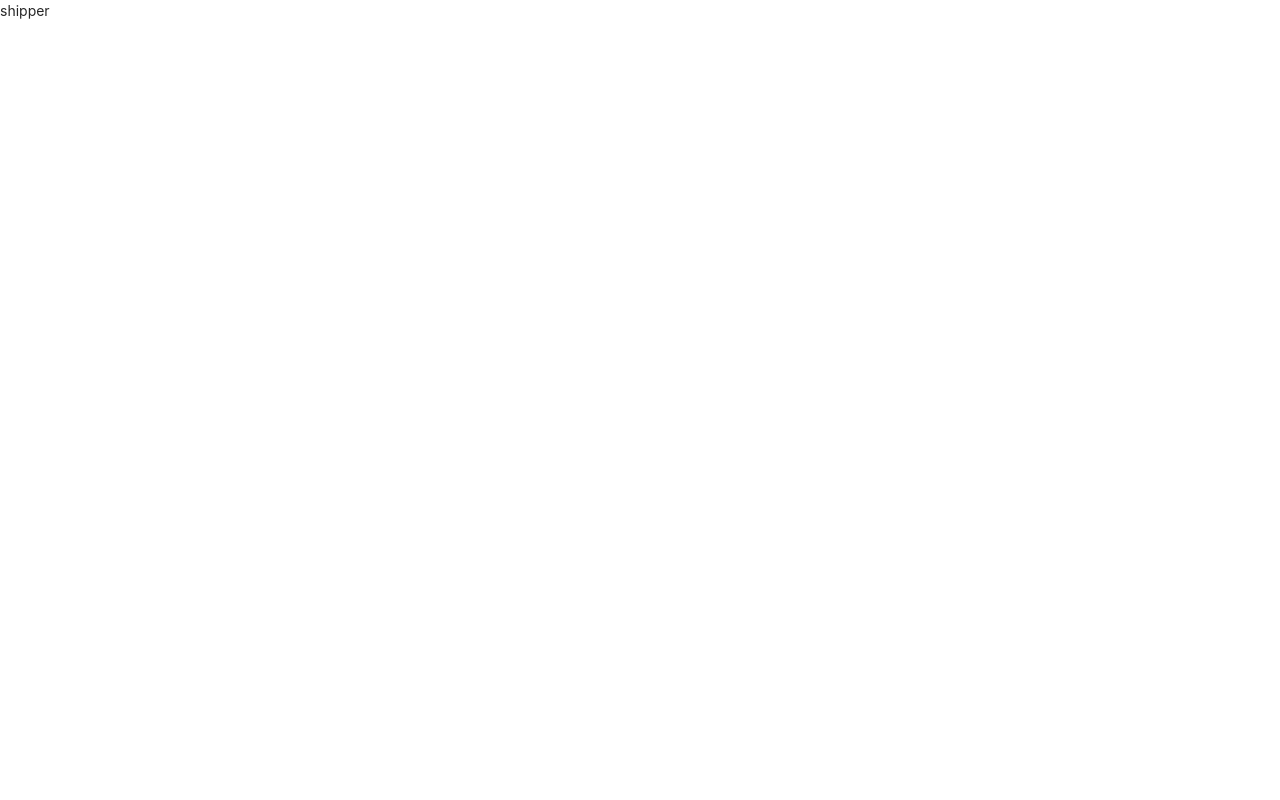
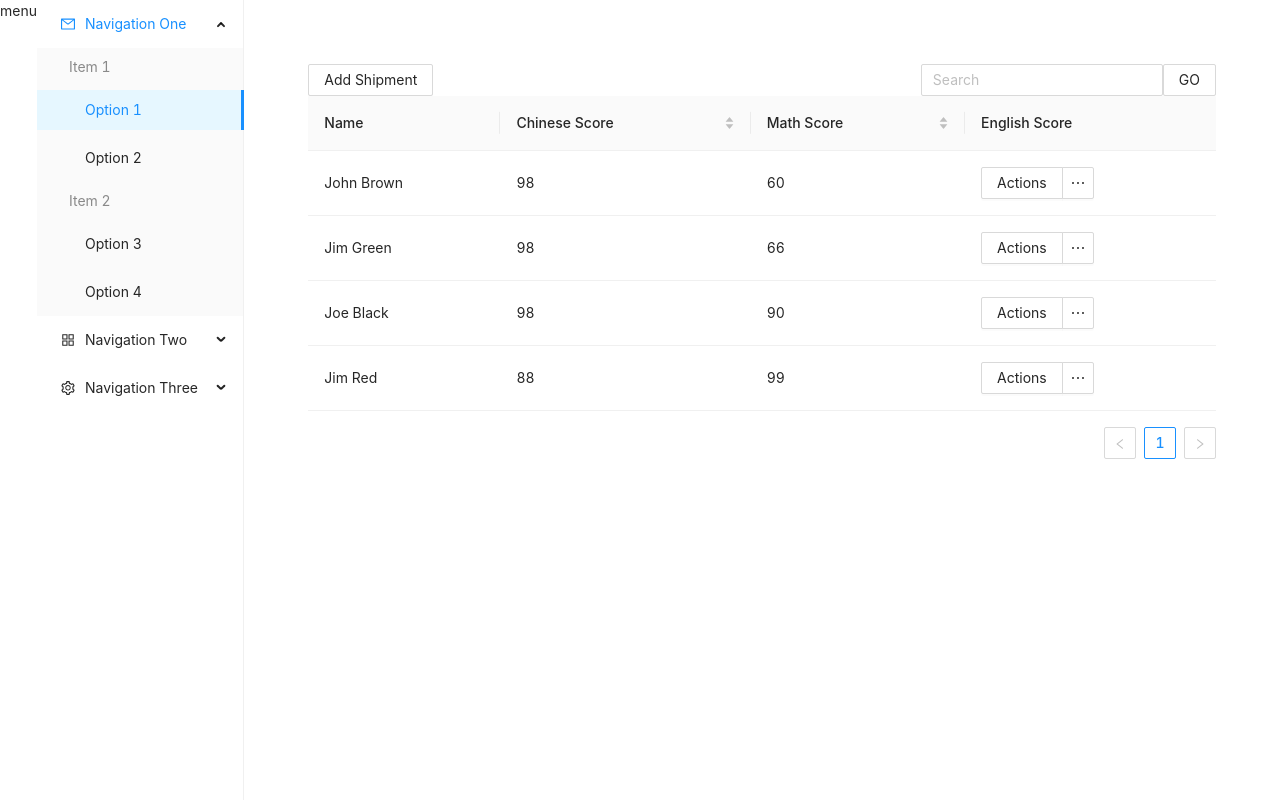
Before and after one commit to arkha98/team-7-kargo-fe, a React (Create React App) app: page /shipper in a window 1280 px wide. Built offline with nearby package versions, Linux system fonts and the light colour scheme.

Commit message:
show table and dropdown

```diff
--- a/package.json
+++ b/package.json
@@ -3,6 +3,7 @@
   "version": "0.1.0",
   "private": true,
   "dependencies": {
+    "@ant-design/icons": "^4.7.0",
     "@testing-library/jest-dom": "^5.16.2",
     "@testing-library/react": "^12.1.2",
     "@testing-library/user-event": "^13.5.0",
--- a/src/App.js
+++ b/src/App.js
@@ -5,6 +5,7 @@ import { BrowserRouter, Routes, Route, Navigate, useNavigate } from "react-route
 import Login from './pages/login';
 import Shipper from './pages/shipper';
 import { AppProvider } from "./utils/AppContext";
+import SideMenu from "./components/SideMenu";
 // import PrivateRoute from "./utils/PrivateRoute";
 
 function App() {
@@ -17,7 +18,10 @@ function App() {
     <AppProvider value={{ role, setRole }}>
 
       <BrowserRouter>
-        <div className="app">
+        <div className="flex min-h-screen">
+          <SideMenu />
+          <div className="w-full">
+
             <Routes>
               <Route path="/login" element={<Login />}></Route>
               {/* YOUR CODE HERE */}
@@ -36,6 +40,7 @@ function App() {
 
             </Routes>
           </div>
+        </div>
       </BrowserRouter>
     </AppProvider>
   );
--- /dev/null
+++ b/src/components/SideMenu.js
@@ -0,0 +1,55 @@
+import { AppstoreOutlined, MailOutlined, SettingOutlined } from '@ant-design/icons';
+import { Menu } from 'antd';
+import React from 'react';
+
+function getItem(label, key, icon, children, type) {
+  return {
+    key,
+    icon,
+    children,
+    label,
+    type,
+  };
+}
+
+const items = [
+  getItem('Navigation One', 'sub1', <MailOutlined />, [
+    getItem('Item 1', 'g1', null, [getItem('Option 1', '1'), getItem('Option 2', '2')], 'group'),
+    getItem('Item 2', 'g2', null, [getItem('Option 3', '3'), getItem('Option 4', '4')], 'group'),
+  ]),
+  getItem('Navigation Two', 'sub2', <AppstoreOutlined />, [
+    getItem('Option 5', '5'),
+    getItem('Option 6', '6'),
+    getItem('Submenu', 'sub3', null, [getItem('Option 7', '7'), getItem('Option 8', '8')]),
+  ]),
+  getItem('Navigation Three', 'sub4', <SettingOutlined />, [
+    getItem('Option 9', '9'),
+    getItem('Option 10', '10'),
+    getItem('Option 11', '11'),
+    getItem('Option 12', '12'),
+  ]),
+];
+
+const SideMenu = () => {
+  const onClick = (e) => {
+    console.log('click ', e);
+  };
+
+  return (
+    <>
+      menu
+    <Menu
+      onClick={onClick}
+      style={{
+        width: 256,
+      }}
+      defaultSelectedKeys={['1']}
+      defaultOpenKeys={['sub1']}
+      mode="inline"
+      items={items}
+      />
+      </>
+  );
+};
+
+export default SideMenu;
--- a/src/pages/shipper/index.js
+++ b/src/pages/shipper/index.js
@@ -1,9 +1,116 @@
 import React from 'react'
+import SideMenu from "../../components/SideMenu"
+import { Button, Table, Input, Dropdown, Menu } from 'antd';
+
+
+const data = [
+  {
+    key: '1',
+    name: 'John Brown',
+    chinese: 98,
+    math: 60,
+    english: 70,
+  },
+  {
+    key: '2',
+    name: 'Jim Green',
+    chinese: 98,
+    math: 66,
+    english: 89,
+  },
+  {
+    key: '3',
+    name: 'Joe Black',
+    chinese: 98,
+    math: 90,
+    english: 70,
+  },
+  {
+    key: '4',
+    name: 'Jim Red',
+    chinese: 88,
+    math: 99,
+    english: 89,
+  },
+];
+
+
 
 const index = () => {
+  const onChange = (pagination, filters, sorter, extra) => {
+    console.log('params', pagination, filters, sorter, extra);
+  };
+
+  const menuItems = [
+    {
+      key: '1',
+      label: '1st item',
+    },
+    {
+      key: '2',
+      label: '2nd item',
+    },
+    {
+      key: '3',
+      label: '3rd item',
+    },
+  ]
+  const menu = (
+    <Menu
+
+    // onClick={onMenuClick}
+
+    >
+      {menuItems.map(item => (
+        <Menu.Item>
+          {item.label}
+        </Menu.Item>
+      ))}
+    </Menu>
+  );
+  const columns = [
+    {
+      title: 'Name',
+      dataIndex: 'name',
+    },
+    {
+      title: 'Chinese Score',
+      dataIndex: 'chinese',
+      sorter: {
+        compare: (a, b) => a.chinese - b.chinese,
+        multiple: 3,
+      },
+    },
+    {
+      title: 'Math Score',
+      dataIndex: 'math',
+      sorter: {
+        compare: (a, b) => a.math - b.math,
+        multiple: 2,
+      },
+    },
+    {
+      title: 'English Score',
+      dataIndex: 'english',
+      render: () => (
+        <Dropdown.Button overlay={menu}>Actions</Dropdown.Button>
+      )
+    },
+  ];
   return (
-    <div>
-      shipper
+    <div className="p-16 flex flex-col">
+      <div>
+        <div className="flex justify-between">
+          <Button>Add Shipment</Button>
+          <div className="flex">
+
+            <Input placeholder="Search" />
+            <Button>GO</Button>
+          </div>
+        </div>
+      </div>
+      <Table columns={columns} dataSource={data} onChange={onChange} />
+
     </div>
   )
 }
```
Also changed, not shown: 1 other file (tests, documents, lock files or other folders). Lines whose indentation alone changed are shown as unchanged.
